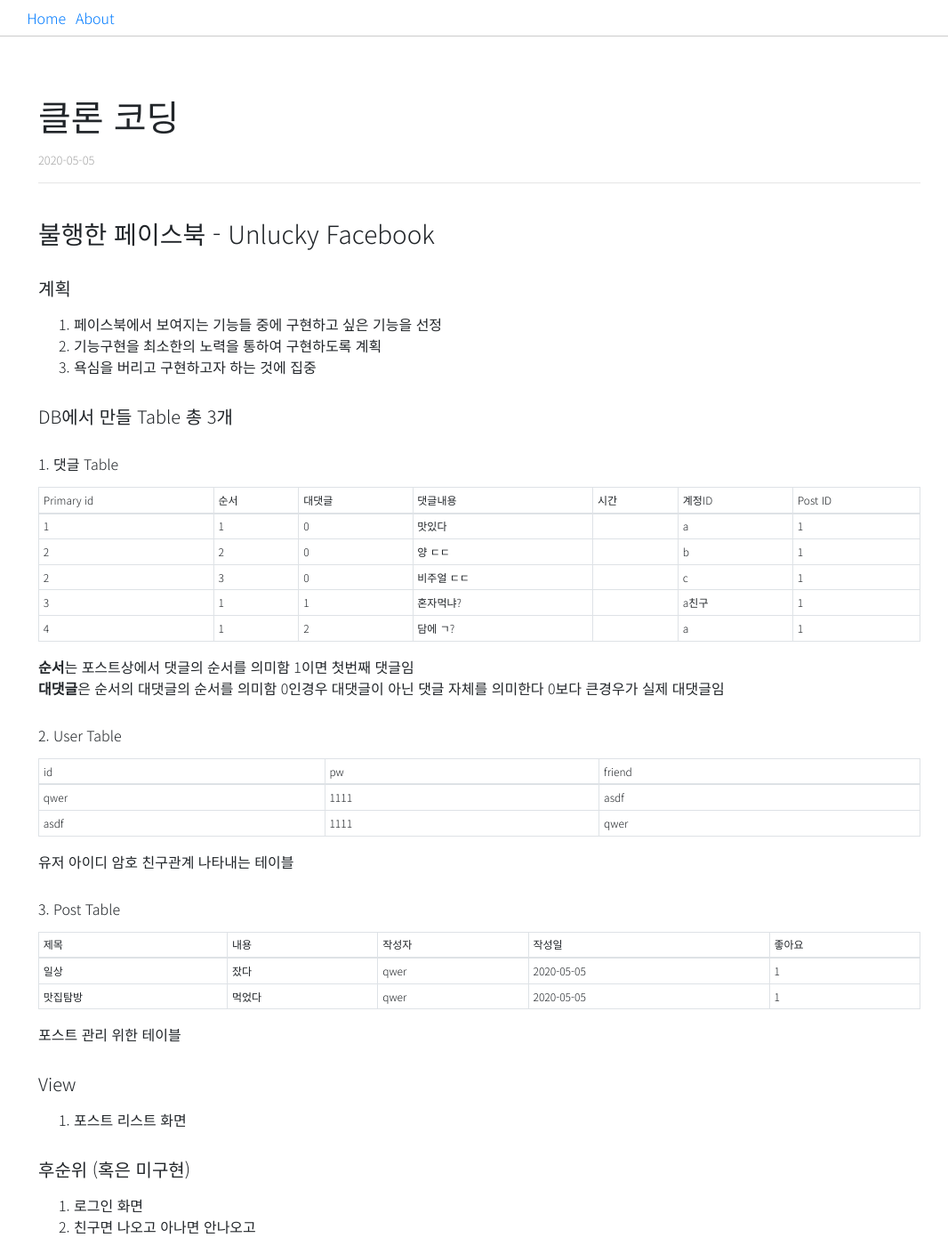
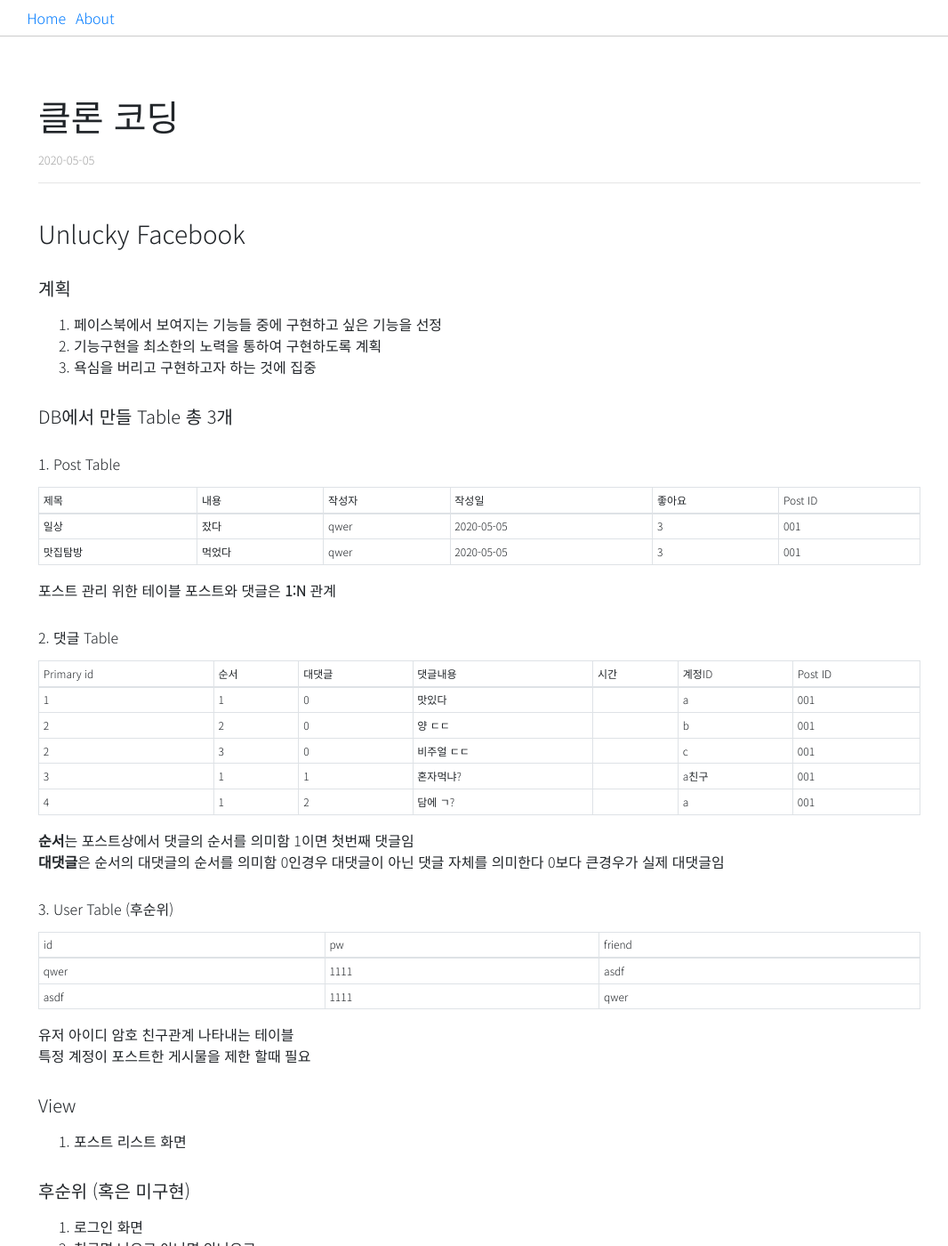
Before and after one commit to waonta/wati2.github.io, a Jekyll site: the page built from _posts/2020-05-05-Unlucky Facebook.md, in a window 1280 px wide and 1400 px high. Shown: the whole window at 89% size, without its empty margins (101-1167 px from the left). Built offline with Jekyll 4.4.1, drawn with Linux system fonts in a browser that asks for light colours.

Commit message:
unlucky fb 내용 update

```diff
--- a/_posts/2020-05-05-Unlucky Facebook.md
+++ b/_posts/2020-05-05-Unlucky Facebook.md
@@ -4,7 +4,7 @@
 date: 2020-05-05
 ---
 
-### 불행한 페이스북 - Unlucky Facebook
+### Unlucky Facebook
 
 
 ##### 계획
@@ -15,22 +15,34 @@
 
 ##### DB에서 만들 Table 총 3개
 
-###### 1. 댓글 Table
+
+###### 1. Post Table
+
+{:.table .table-bordered .table-sm}
+|제목|내용|작성자|작성일|좋아요|Post ID|
+|---|---|---|---|---|---|
+|일상|잤다|qwer|2020-05-05|3|001|
+|맛집탐방|먹었다|qwer|2020-05-05|3|001|
+
+포스트 관리 위한 테이블
+포스트와 댓글은 **1:N** 관계
+
+###### 2. 댓글 Table
 
 {:.table .table-bordered .table-sm}
 |Primary id | 순서  | 대댓글    | 댓글내용  | 시간  | 계정ID    | Post ID   |
 |---        |---    |---        |---        |---    |---        |---        |
-|1          |1      |0          |맛있다     |       |    a      |     1     |
-|2          |2      |0          |양 ㄷㄷ    |       |    b      |     1     |
-|2          |3      |0          |비주얼 ㄷㄷ|       |    c      |     1     |
-|3          |1      |1          |혼자먹냐?  |       |    a친구  |     1     |
-|4          |1      |2          |담에 ㄱ?   |       |    a      |     1     |
+|1          |1      |0          |맛있다     |       |    a      |     001   |
+|2          |2      |0          |양 ㄷㄷ    |       |    b      |     001   |
+|2          |3      |0          |비주얼 ㄷㄷ|       |    c      |     001   |
+|3          |1      |1          |혼자먹냐?  |       |    a친구  |     001   |
+|4          |1      |2          |담에 ㄱ?   |       |    a      |     001   |
 
 **순서**는 포스트상에서 댓글의 순서를 의미함 1이면 첫번째 댓글임
 **대댓글**은 순서의 대댓글의 순서를 의미함 0인경우 대댓글이 아닌 댓글 자체를 의미한다 0보다 큰경우가 실제 대댓글임
 
 
-###### 2. User Table
+###### 3. User Table (후순위)
 
 {:.table .table-bordered .table-sm}
 |id | pw | friend |
@@ -39,16 +51,7 @@
 |asdf| 1111 | qwer |
 
 유저 아이디 암호 친구관계 나타내는 테이블
-
-###### 3. Post Table
-
-{:.table .table-bordered .table-sm}
-|제목|내용|작성자|작성일|좋아요|
-|---|---|---|---|---|
-|일상|잤다|qwer|2020-05-05|1|
-|맛집탐방|먹었다|qwer|2020-05-05|1|
-
-포스트 관리 위한 테이블
+특정 계정이 포스트한 게시물을 제한 할때 필요
 
 
 ##### View
```
